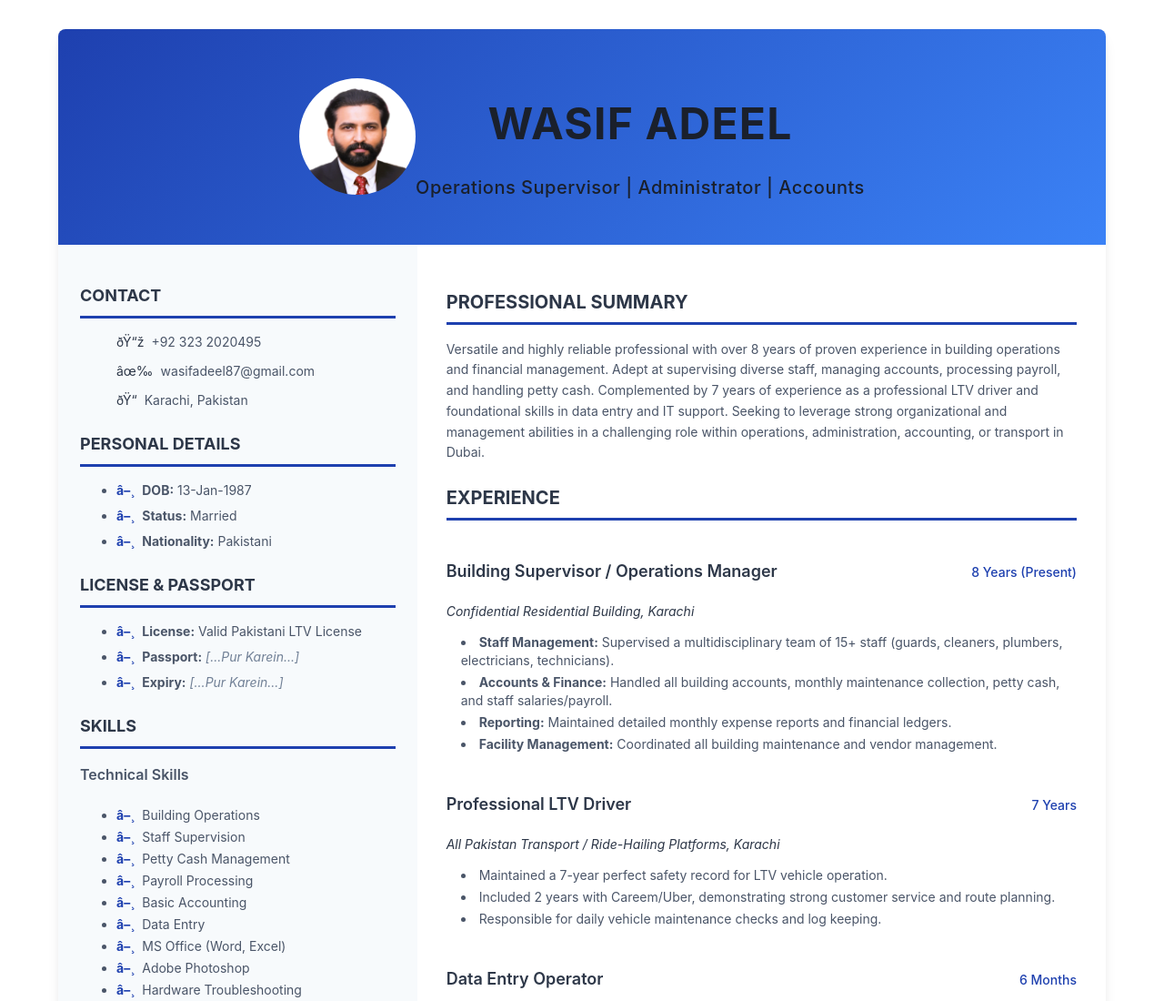
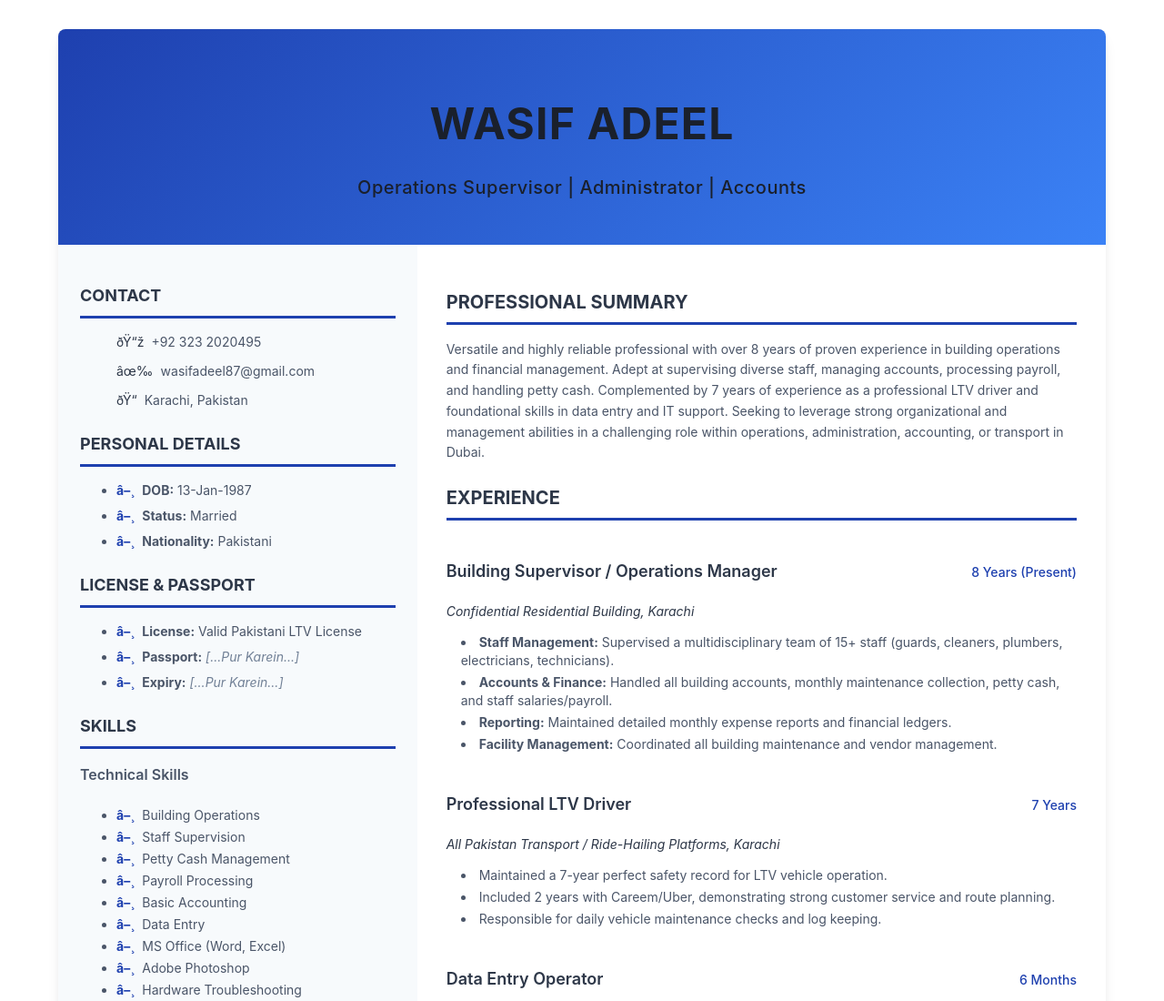
Before and after one commit to TechMaestro01/cv-wasif-adeel, a plain HTML site: page index.html in a window 1280 px wide. Shown: the top 1100 px of the page at 91% size. Drawn offline with Linux system fonts and the light colour scheme.

```diff
--- a/index.html
+++ b/index.html
@@ -422,7 +422,6 @@
     <div class="max-w-6xl mx-auto bg-white shadow-xl rounded-lg overflow-hidden no-print-shadow">
 
         <header class="professional-header p-8 flex items-center justify-center">
-            <img src="Big B PS.png"" alt="Wasif Adeel" class="rounded-full w-32 h-32 border-4 border-white object-cover shrink-0 no-print">
 
             <div class="text-center mt-4">
                 <h1 class="text-4xl md:text-5xl font-bold text-white uppercase tracking-wide">WASIF ADEEL</h1>
```
